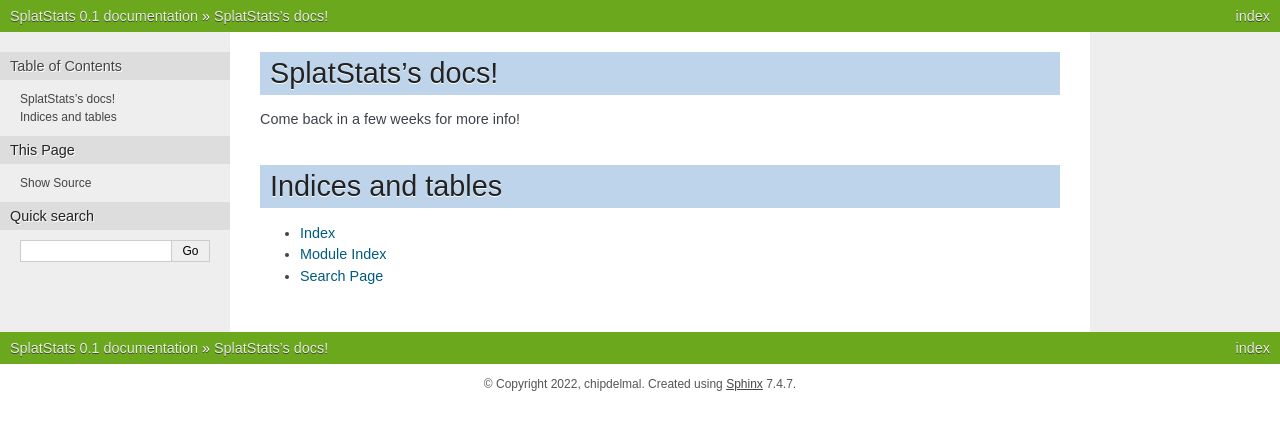
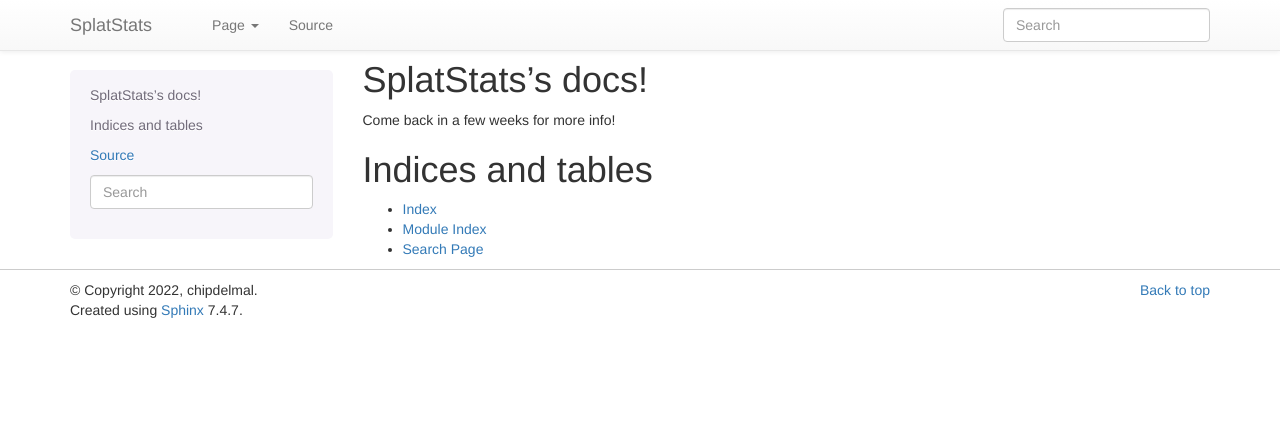
Before and after one commit to Chipdelmal/SplatStats, a Sphinx documentation site: the page built from docs/source/index.rst, in a window 1280 px wide. Shown: the top 430 px of the page. Built offline with Sphinx 7.4.7, drawn with Linux system fonts in a browser that asks for light colours.

```diff
--- a/docs/source/conf.py
+++ b/docs/source/conf.py
@@ -2,6 +2,8 @@
 #
 # For the full list of built-in configuration values, see the documentation:
 # https://www.sphinx-doc.org/en/master/usage/configuration.html
+
+import sphinx_bootstrap_theme
 
 # -- Project information -----------------------------------------------------
 # https://www.sphinx-doc.org/en/master/usage/configuration.html#project-information
@@ -30,5 +32,6 @@
 # -- Options for HTML output -------------------------------------------------
 # https://www.sphinx-doc.org/en/master/usage/configuration.html#options-for-html-output
 
-html_theme = 'nature'
+html_theme = 'bootstrap'
+html_theme_path = sphinx_bootstrap_theme.get_html_theme_path()
 html_static_path = ['_static']
```
Also changed, not shown: 1 other file.
